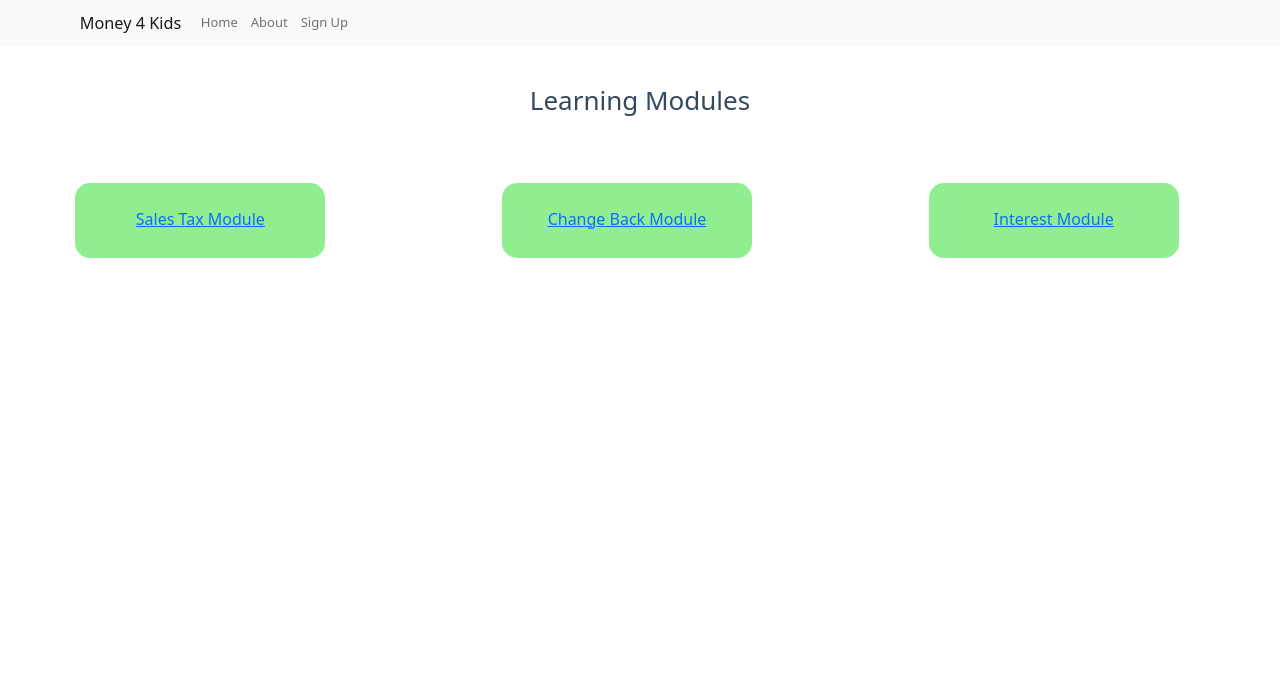
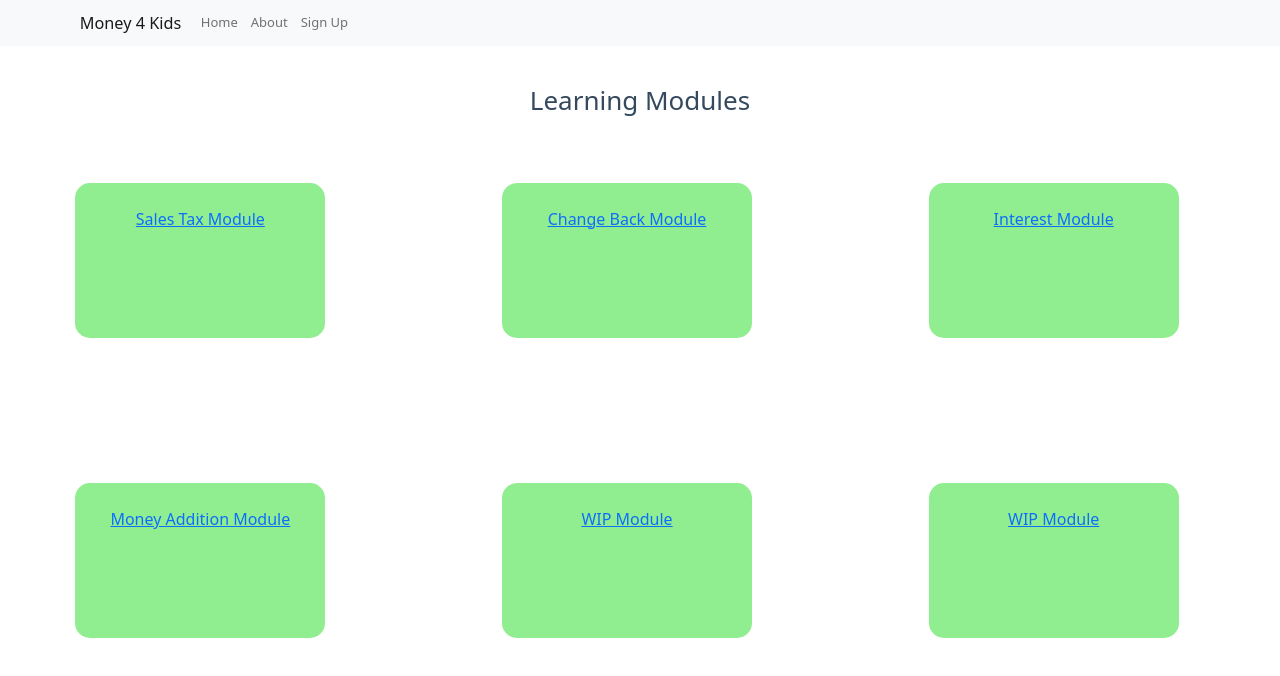
Before and after one commit to verdetea22/cs555MoneyForKids2022Fall, a React (Create React App) app: page /Modules in a window 1280 px wide. Shown: the top 676 px of the page. Built offline with nearby package versions, Linux system fonts and the light colour scheme.

Commit message:
more modules

```diff
--- a/src/pages/moduleDashboard/modules.css
+++ b/src/pages/moduleDashboard/modules.css
@@ -16,7 +16,7 @@
 
 #box {
     width: 250px;
-    height: 75px;
+    height: 155px;
     margin-top: 40px;
     margin-bottom: 40px;
     text-align: center;
--- a/src/pages/moduleDashboard/modulesDashboard.jsx
+++ b/src/pages/moduleDashboard/modulesDashboard.jsx
@@ -37,6 +37,36 @@ function ModulesDashboard() {
           </div>
         </div>
       </div>
+
+      <div class="parent">
+        {/* Column 1, Box 2 */}
+        <div class="child">
+          <div id="box">
+            <br />
+            <a href="/MoneyAdditionMod">Money Addition Module</a>
+            <br />
+          </div>
+        </div>
+
+        {/* Column 2, Box 2 */}
+        <div class="child">
+          <div id="box">
+            <br />
+            <a href="/Modules">WIP Module</a>
+            <br />
+          </div>
+        </div>
+
+        {/* Column 3, Box 2 */}
+
+        <div class="child">
+          <div id="box">
+            <br />
+            <a href="/Modules"> WIP Module</a>
+            <br />
+          </div>
+        </div>
+      </div>
     </div>
   );
 }
```
